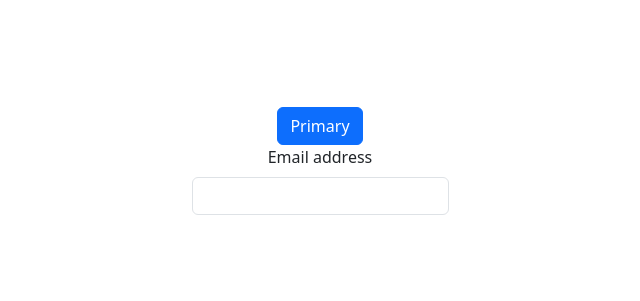
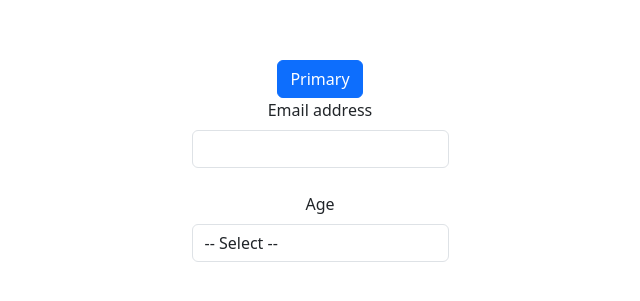
Before and after one commit to kapilkumar0037/react-components, a React (Vite) app: page / in a window 1280 px wide. Shown: the part 239-540 px from the top of the page, without its empty margins (320-960 px from the left). Built offline with nearby package versions, Linux system fonts and the light colour scheme.

Commit message:
select element added

```diff
--- a/src/App.tsx
+++ b/src/App.tsx
@@ -1,8 +1,12 @@
+import { useState } from 'react'
 import './App.scss'
 import { Button } from './components/Button'
 import { Input } from './components/Input'
+import { Select } from './components/Select'
+import type { IOption } from './shared/types'
 
 function App() {
+  const [selectedOption, setSelectedOption] = useState<string>('null')
   const onButtonClick = () => {
     console.log('Button clicked!')
   }
@@ -10,11 +14,20 @@ function App() {
     console.log('Button clicked!')
   }
 
+  const onAgeChange = (event: any) => {
+    console.log(event.target.value);
+    setSelectedOption(event.target.value)
+  }
+
+  const options: IOption[] = [ {label: 'Male', value: 'M'}, {label: 'Female', value: 'F'}]
+
   return (
     <>
       <Button label='Primary' className='btn-primary' type='button'  onClick={onButtonClick}/>
-      <br></br>
+      <br />
       <Input label='Email address' type='email' value='' onChange={onEmailChange}/>
+      <br />
+      <Select label='Age' options={options} onChange={onAgeChange} selectedValue={selectedOption}/>
     </>
   )
 }
--- /dev/null
+++ b/src/components/Select.tsx
@@ -0,0 +1,19 @@
+import type { SelectProps } from "../shared/types";
+
+export const Select = ({label, selectedValue, options, onChange}: SelectProps) => {
+  return (
+    <>
+      <div>
+      <label className="form-label">{label}</label>
+      <select className="form-control" value={selectedValue} onChange={onChange}>
+        <option value="">-- Select --</option>
+        {options.map((opt) => (
+          <option key={opt.value} value={opt.value}>
+            {opt.label}
+          </option>
+        ))}
+      </select>
+    </div>
+    </>
+  );
+};
```
Also changed, not shown: src/shared/types.tsx (+15 -0 lines).
